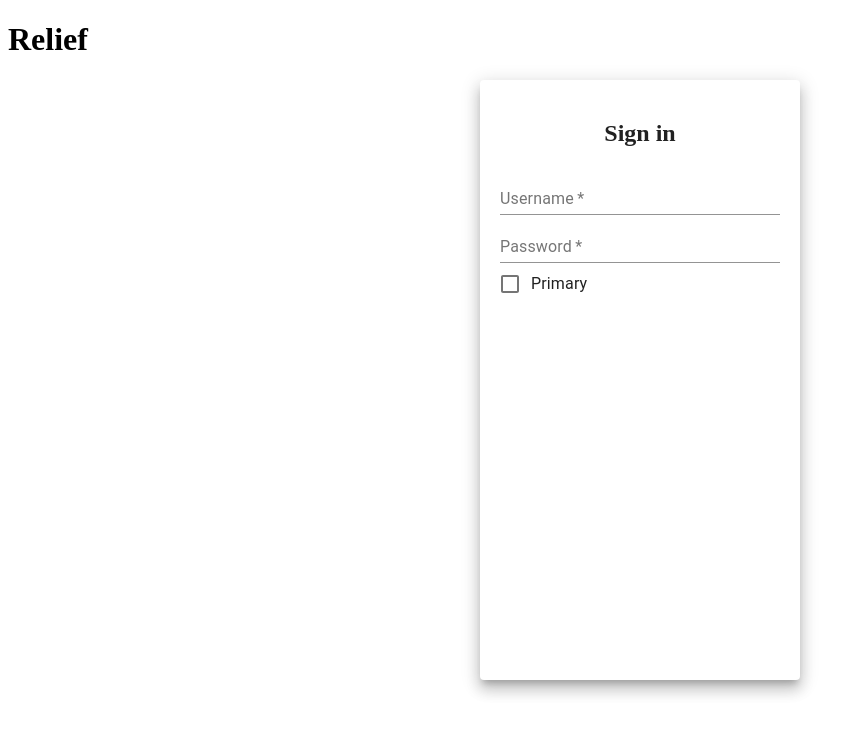
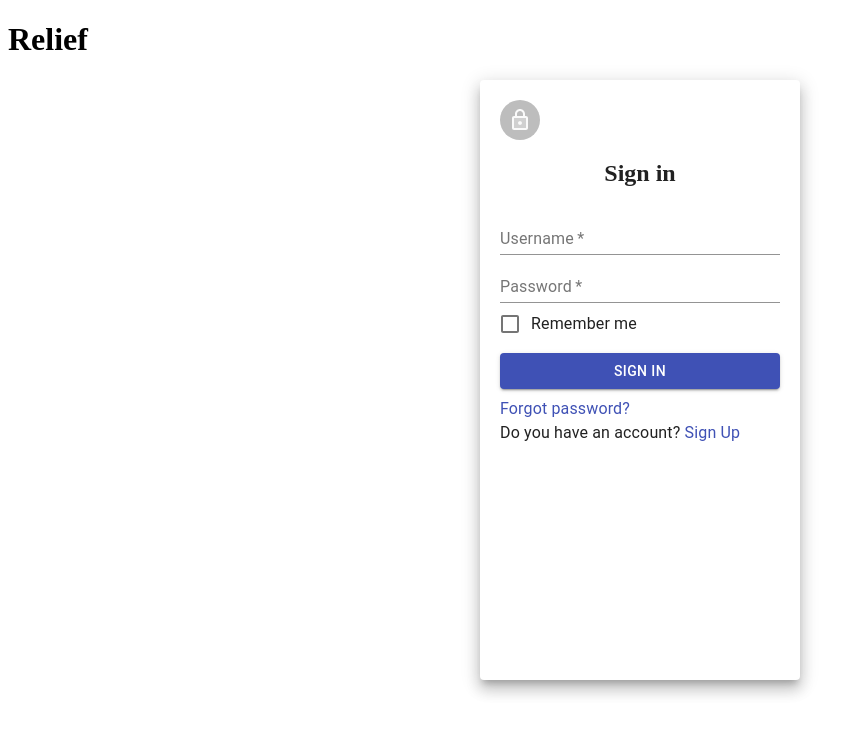
Before and after one commit to Louie222/Final_Project, a React (Create React App) app in the folder client/: page / in a window 1280 px wide. Shown: the top 734 px of the page, without its empty margins (0-863 px from the left). Built offline with nearby package versions, Linux system fonts and the light colour scheme.

Commit message:
Added lock icon

```diff
--- a/client/package.json
+++ b/client/package.json
@@ -4,6 +4,7 @@
   "private": true,
   "dependencies": {
     "@material-ui/core": "^4.12.3",
+    "@material-ui/icons": "^4.11.2",
     "@material-ui/lab": "^4.0.0-alpha.60",
     "axios": "^0.21.1",
     "cra-template": "1.1.2",
--- a/client/src/components/login.js
+++ b/client/src/components/login.js
@@ -1,9 +1,12 @@
 import React from "react";
-import { Grid, Paper, TextField } from "@material-ui/core";
+import { Grid, Paper, Avatar, TextField, Button, Typography, Link, } from "@material-ui/core";
 import FormControlLabel from "@material-ui/core/FormControlLabel";
 import Checkbox from "@material-ui/core/Checkbox";
+import LockTwoToneIcon from '@material-ui/icons/LockTwoTone';
 
 const Login = () => {
+
+  const btnstyle={margin:'8px 0'}
   const paperStyle = {
     padding: 20,
     height: "70vh",
@@ -13,6 +16,7 @@ const Login = () => {
   return (
     <Grid>
       <Paper elevation={10} style={paperStyle}>
+          <Avatar><LockTwoToneIcon/></Avatar>
         <Grid align="center">
           <h2>Sign in</h2>
         </Grid>
@@ -31,8 +35,17 @@ const Login = () => {
         />
         <FormControlLabel
           control={<Checkbox name="checkedB" color="primary" />}
-          label="Primary"
+          label="Remember me"
     />
+            <Button type='submit' color='primary' variant='contained' style={btnstyle} fullWidth>Sign In</Button>
+            <Typography> <Link href="#" >
+            Forgot password?
+        </Link>
+        </Typography>
+        <Typography> Do you have an account? <Link href="#" >
+            Sign Up
+        </Link>
+        </Typography>
       </Paper>
     </Grid>
   );
```
Also changed, not shown: 1 other file (tests, documents, lock files or other folders).
